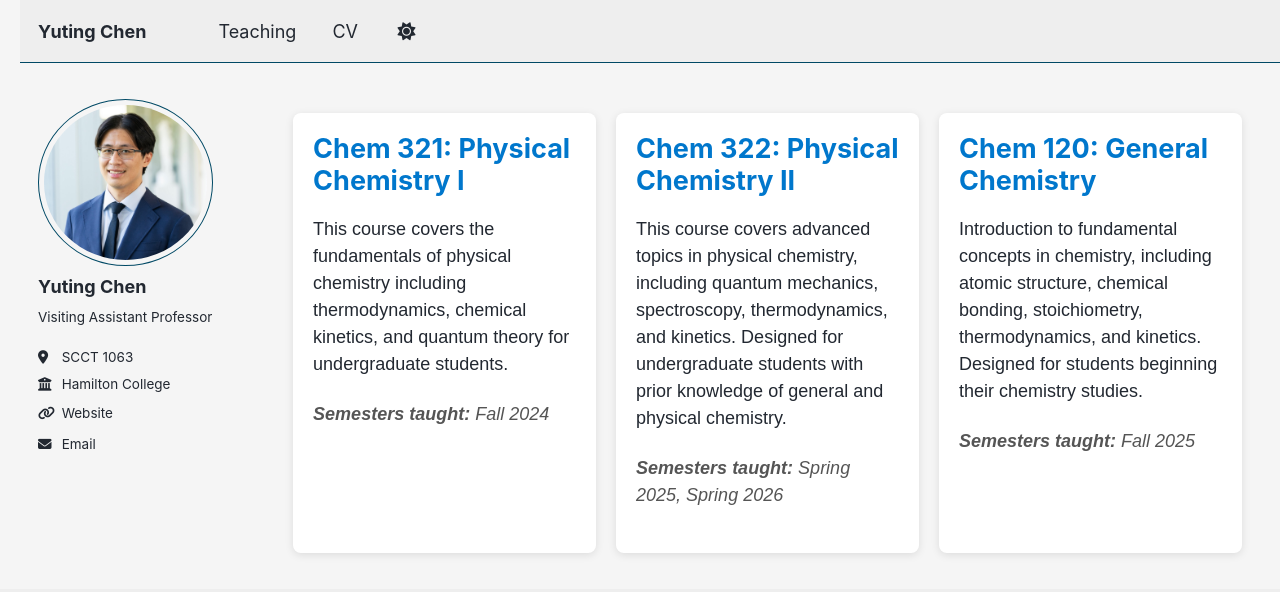
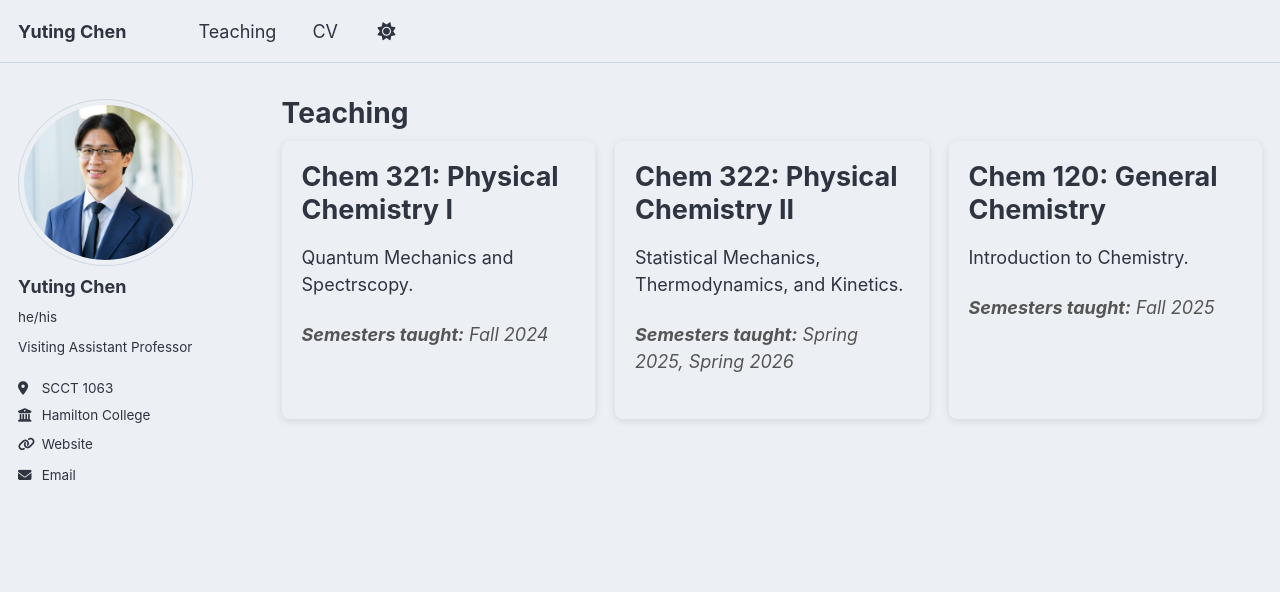
Before and after one commit to ychen428/ychen428.github.io, a Jekyll site: the page built from _pages/teaching.html, in a window 1280 px wide. Shown: the top 592 px of the page. Built offline with Jekyll 4.4.1, drawn with Linux system fonts in a browser that asks for light colours; a script bundle is joined from its source files by our own code; library files that are not in the unit come from our copies.

Commit message:
update theme

```diff
--- a/_config.yml
+++ b/_config.yml
@@ -25,7 +25,7 @@ author:
   # Biographic information
   avatar           : "profile.jpg"
   name             : "Yuting Chen"
-  # pronouns         : "he/his"
+  pronouns         : "he/his"
   bio              : "Visiting Assistant Professor"
   location         : "SCCT 1063"
   employer         : "Hamilton College"
@@ -84,12 +84,12 @@ author:
 
 # Publication Category - The following the list of publication categories and their headings
 publication_category:
-  books:
-    title: 'Books'
-  manuscripts:
-    title: 'Journal Articles'
-  conferences:
-    title: 'Conference Papers'
+  # books:
+  #   title: 'Books'
+  # manuscripts:
+  #   title: 'Journal Articles'
+  # conferences:
+  #   title: 'Conference Papers'
 
 # Site Settings
 teaser                   :  # filename of teaser fallback teaser image placed in /images/ for social media previews
--- a/_pages/teaching.html
+++ b/_pages/teaching.html
@@ -1,60 +1,9 @@
 ---
 layout: archive
-title:
+title: "Teaching"
 permalink: /teaching/
 author_profile: true
 ---
-<!DOCTYPE html>
-<html lang="en">
-<head>
-  <meta charset="UTF-8">
-  <meta name="viewport" content="width=device-width, initial-scale=1.0">
-  <style>
-    body {
-      font-family: Arial, sans-serif;
-      background: #f5f5f5;
-      margin: 0;
-      padding: 20px;
-    }
-
-    .courses {
-      display: flex;
-      flex-wrap: wrap;
-      gap: 20px;
-    }
-
-    .course-card {
-      background: #fff;
-      border-radius: 8px;
-      padding: 20px;
-      box-shadow: 0 2px 8px rgba(0,0,0,0.1);
-      flex: 1 1 300px; /* Responsive width */
-      max-width: 400px;
-    }
-
-    .course-card h2 {
-      margin-top: 0;
-      font-size: 1.5em;
-    }
-
-    .course-card a {
-      text-decoration: none;
-      color: #0077cc;
-    }
-
-    .course-card a:hover {
-      text-decoration: underline;
-    }
-
-    .course-meta {
-      font-style: italic;
-      margin-top: 10px;
-      color: #555;
-    }
-  </style>
-</head>
-<body>
-
 <div class="courses">
 
   <div class="course-card">
@@ -64,7 +13,7 @@ author_profile: true
       </a>
     </h2>
     <p>
-        This course covers the fundamentals of physical chemistry including thermodynamics, chemical kinetics, and quantum theory for undergraduate students.
+      Quantum Mechanics and Spectrscopy.
     </p>
     <p class="course-meta"><strong>Semesters taught:</strong> Fall 2024</p>
   </div>
@@ -76,7 +25,7 @@ author_profile: true
       </a>
     </h2>
     <p>
-        This course covers advanced topics in physical chemistry, including quantum mechanics, spectroscopy, thermodynamics, and kinetics. Designed for undergraduate students with prior knowledge of general and physical chemistry.
+      Statistical Mechanics, Thermodynamics, and Kinetics.
     </p>
     <p class="course-meta"><strong>Semesters taught:</strong> Spring 2025, Spring 2026</p>
   </div>
@@ -88,12 +37,9 @@ author_profile: true
       </a>
     </h2>
     <p>
-        Introduction to fundamental concepts in chemistry, including atomic structure, chemical bonding, stoichiometry, thermodynamics, and kinetics. Designed for students beginning their chemistry studies.
+      Introduction to Chemistry.
     </p>
     <p class="course-meta"><strong>Semesters taught:</strong> Fall 2025</p>
   </div>
 
 </div>
-
-</body>
-</html>
--- /dev/null
+++ b/_sass/custom/custom.scss
@@ -0,0 +1,37 @@
+/* Courses cards */
+.courses {
+  display: flex;
+  flex-wrap: wrap;
+  gap: 20px;
+}
+
+.course-card {
+  background-color: var(--background-color);
+  color: var(--text-color);
+  border-radius: 8px;
+  padding: 20px;
+  box-shadow: 0 2px 8px rgba(0,0,0,0.1);
+  flex: 1 1 300px;
+  max-width: 400px;
+  transition: background-color 0.3s, color 0.3s;
+}
+
+.course-card h2 {
+  margin-top: 0;
+  font-size: 1.5em;
+}
+
+.course-card a {
+  color: var(--primary-color);
+  text-decoration: none;
+}
+
+.course-card a:hover {
+  text-decoration: underline;
+}
+
+.course-meta {
+  font-style: italic;
+  margin-top: 10px;
+  color: var(--text-color-secondary, #555);
+}
--- a/_sass/theme/_air_dark.scss
+++ b/_sass/theme/_air_dark.scss
@@ -1,30 +1,23 @@
-/* ==========================================================================
-   Dark skin, based on the Minimal Mistakes skin
-   ========================================================================== */
-
-/* Color codes used for the theme */
-$primary-color              : #00adb5;
+$primary-color              : #81A1C1;
 $dark-primary-color         : mix(#000, $primary-color, 40%);
 $darker-primary-color       : mix(#000, $primary-color, 60%);
-$light-primary-color        : mix(#000, $primary-color, 50%);
+$light-primary-color        : mix(#fff, $primary-color, 50%);
 
-$background                 : #252a34;
-$background-light           : mix(#fff, $background, 20%);
-$background-lighter         : mix(#fff, $background, 90%);
-$text                       : #eaeaea;
-$link                       : mix($primary-color, $text, 40%);
-$link-dark                  : mix(#000, $link, 25%);
-$link-light                 : mix(#fff, $link, 25%);
-$footer                     : mix(#000, $background, 30%);
+$background                 : #2E3440;
+$background-light           : #3B4252;
+$background-lighter         : #434C5E;
+$text                       : #D8DEE9;
+$link                       : #88C0D0;
+$link-dark                  : #81A1C1;
+$link-light                 : #B48EAD;
+$footer                     : #3B4252;
 
-/* Color codes used for the site */
-$danger-color               : #ee5f5b;
-$info-color                 : #2f7f93;
-$notice-color               : #7a8288;
-$success-color              : #62c462;
-$warning-color              : #f89406;
+$danger-color               : #BF616A;
+$info-color                 : #81A1C1;
+$notice-color               : #5E81AC;
+$success-color              : #A3BE8C;
+$warning-color              : #D08770;
 
-/* Other basic settings for the template */
 $border-radius              : 4px;
 $box-shadow                 : 0 1px 1px rgba(0, 0, 0, 0.125);
 $global-transition          : all 0.2s ease-in-out;
@@ -34,22 +27,21 @@ $navicon-height             : 4px;
 $sidebar-link-max-width     : 250px;
 $sidebar-screen-min-width   : 1024px;
 
-/* Dark theme for the site */
 html[data-theme="dark"] {
     --global-base-color                 : #{$background};
     --global-bg-color                   : #{$background};
     --global-footer-bg-color            : #{$footer};
     --global-border-color               : #{$light-primary-color};
     --global-dark-border-color          : #{$background-light};
-    --global-code-background-color      : #fafafa;
-    --global-code-text-color            : #{$darker-primary-color};
-    --global-fig-caption-color          : #{$light-primary-color};
+    --global-code-background-color      : #3B4252;
+    --global-code-text-color            : #D8DEE9;
+    --global-fig-caption-color          : #88C0D0;
     --global-link-color                 : #{$link};
     --global-link-color-hover           : #{$link-dark};
     --global-link-color-visited         : #{$link-light};
     --global-masthead-link-color        : #{$text};
-    --global-masthead-link-color-hover  : #{$background-light};
+    --global-masthead-link-color-hover  : #81A1C1;
     --global-text-color                 : #{$text};
-    --global-text-color-light           : #{$light-primary-color};
+    --global-text-color-light           : #5E81AC;
     --global-thead-color                : #{$background-lighter};
 }
--- a/_sass/theme/_air_light.scss
+++ b/_sass/theme/_air_light.scss
@@ -1,32 +1,25 @@
-/* ==========================================================================
-   Air skin, based on the Minimal Mistakes skin
-   ========================================================================== */
+$primary-color              : #5E81AC;
+$dark-primary-color         : mix(#000, $primary-color, 20%);
+$darker-primary-color       : mix(#000, $primary-color, 40%);
+$light-primary-color        : mix(#fff, $primary-color, 70%);
 
-/* Color codes used for the theme */
-$primary-color              : #0092ca;
-$dark-primary-color         : mix(#000, $primary-color, 40%);
-$darker-primary-color       : mix(#000, $primary-color, 60%);
-$light-primary-color        : mix(#000, $primary-color, 50%);
+$background                 : #ECEFF4;
+$background-light           : #E5E9F0;
+$background-lighter         : #D8DEE9;
+$text                       : #2E3440;
+$link                       : #81A1C1;
+$link-dark                  : #88C0D0;
+$link-light                 : #5E81AC;
+$footer                     : #E5E9F0;
 
-$background                 : #eeeeee;
-$background-light           : mix(#fff, $background, 20%);
-$background-lighter         : mix(#fff, $background, 90%);
-$text                       : #222831;
-$link                       : #393e46;
-$link-dark                  : mix(#000, $link, 25%);
-$link-light                 : mix(#fff, $link, 25%);
-$footer                     : $primary-color;
+$danger-color               : #BF616A;
+$info-color                 : #5E81AC;
+$notice-color               : #81A1C1;
+$success-color              : #A3BE8C;
+$warning-color              : #D08770;
 
-/* Color codes used for the site */
-$danger-color               : #ee5f5b;
-$info-color                 : #2f7f93;
-$notice-color               : #7a8288;
-$success-color              : #62c462;
-$warning-color              : #f89406;
-
-/* Other basic settings for the template */
 $border-radius              : 4px;
-$box-shadow                 : 0 1px 1px rgba(0, 0, 0, 0.125);
+$box-shadow                 : 0 1px 1px rgba(0, 0, 0, 0.1);
 $global-transition          : all 0.2s ease-in-out;
 $masthead-height            : 70px;
 $navicon-width              : 28px;
@@ -34,22 +27,21 @@ $navicon-height             : 4px;
 $sidebar-link-max-width     : 250px;
 $sidebar-screen-min-width   : 1024px;
 
-/* Dark theme for the site */
 :root {
     --global-base-color                 : #{$background};
     --global-bg-color                   : #{$background};
     --global-footer-bg-color            : #{$footer};
     --global-border-color               : #{$light-primary-color};
     --global-dark-border-color          : #{$background-light};
-    --global-code-background-color      : #fafafa;
-    --global-code-text-color            : #{$darker-primary-color};
-    --global-fig-caption-color          : #{$light-primary-color};
+    --global-code-background-color      : #E5E9F0;
+    --global-code-text-color            : #2E3440;
+    --global-fig-caption-color          : #81A1C1;
     --global-link-color                 : #{$link};
     --global-link-color-hover           : #{$link-dark};
     --global-link-color-visited         : #{$link-light};
     --global-masthead-link-color        : #{$text};
-    --global-masthead-link-color-hover  : #{$link};
+    --global-masthead-link-color-hover  : #5E81AC;
     --global-text-color                 : #{$text};
-    --global-text-color-light           : #{$light-primary-color};
+    --global-text-color-light           : #81A1C1;
     --global-thead-color                : #{$background-lighter};
 }
--- a/assets/css/main.scss
+++ b/assets/css/main.scss
@@ -39,7 +39,9 @@
 
     "vendor/font-awesome/fontawesome",
     "vendor/font-awesome/solid",
-    "vendor/font-awesome/brands"
+    "vendor/font-awesome/brands",
+
+    "custom/custom"
 ;
 
 .page__footer {
```
Lines whose indentation alone changed are shown as unchanged.
